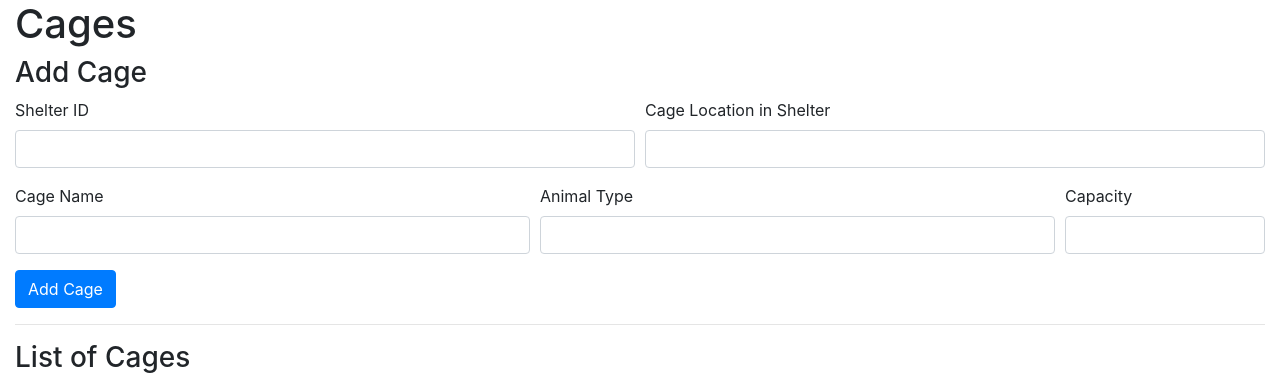
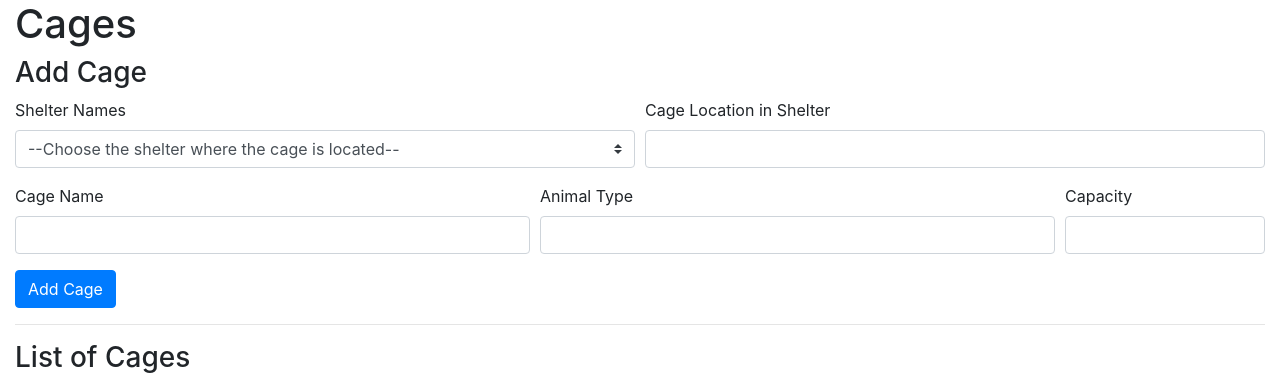
Before and after one commit to kevinlichang/national-animal-shelter-database, a Flask app: page /cages/ in a window 1280 px wide. Shown: the part 56-438 px from the top of the page. Run offline with Flask 2, Linux system fonts and the light colour scheme; data that the repository does not hold is empty; some libraries are stand-ins or nearby versions.

Commit message:
added dropdown to select FK in cages

```diff
--- a/app/app.py
+++ b/app/app.py
@@ -123,10 +123,14 @@ def animalProfile(animalId):
 def cages():
     DBConnect = connectDB()
 
+    #Select shelter info for dropdown to input FK
+    sheltersQuery = "SELECT shelter_id, shelter_name from shelters"
+    sheltersResult = executeQuery(DBConnect, sheltersQuery).fetchall()
+
     #Select all for list
     query = "SELECT cage_id, shelter_name, cage_location, cage_name, animal_type, capacity FROM `cages` INNER JOIN `shelters` ON cages.shelter_id = shelters.shelter_id;"
     result = executeQuery(DBConnect, query).fetchall()
-    return render_template('cages.html', title='Cages', allCages=result)
+    return render_template('cages.html', title='Cages', allCages=result, shelterData=sheltersResult)
 
 @app.route("/cages/", methods=["POST", "GET"])
 def addNewCage():
--- a/app/templates/cages.html
+++ b/app/templates/cages.html
@@ -38,8 +38,13 @@
 
     <div class="form-row">
       <div class="form-group col-md-6">
-        <label for="cageShelterID">Shelter ID</label>
-        <input type="number" class="form-control" id="cageShelterID" name="cageShelterID">
+        <label for="cageShelterID">Shelter Names</label>
+        <select name="cageShelterID" id="cageShelterID" class="custom-select">
+          <option selected>--Choose the shelter where the cage is located--</option>
+          {% for shelter in shelterData%}
+            <option value="{{shelter[0]}}"> {{shelter[1]}} </option>
+          {% endfor %}
+        </select>
       </div>
       <div class="form-group col-md-6">
         <label for="cageLocation">Cage Location in Shelter</label>
```
